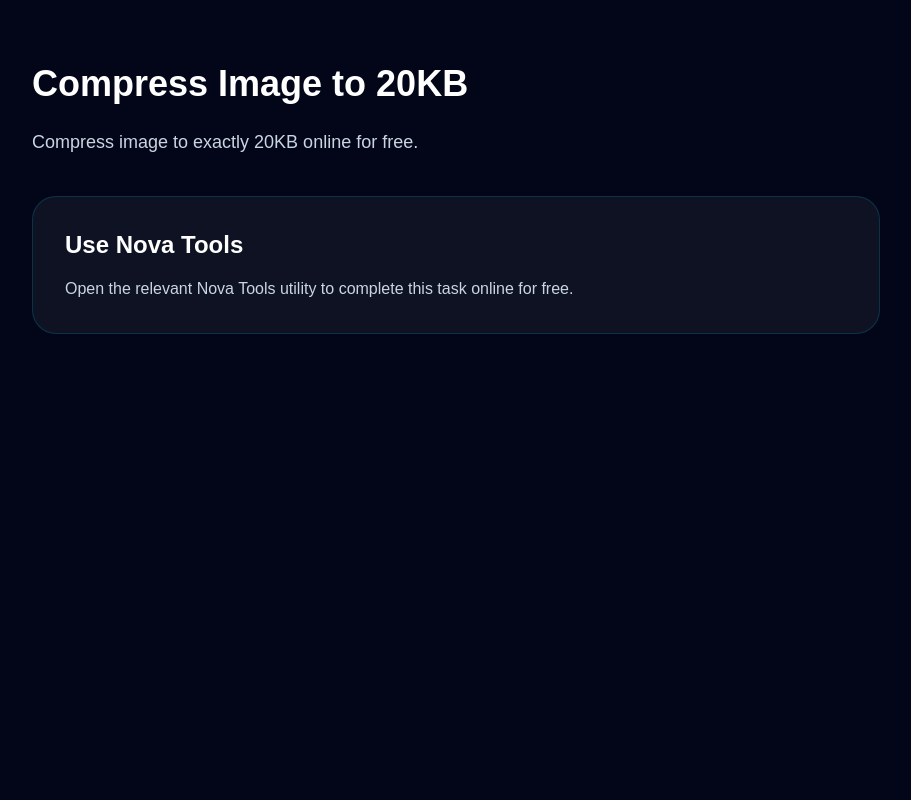
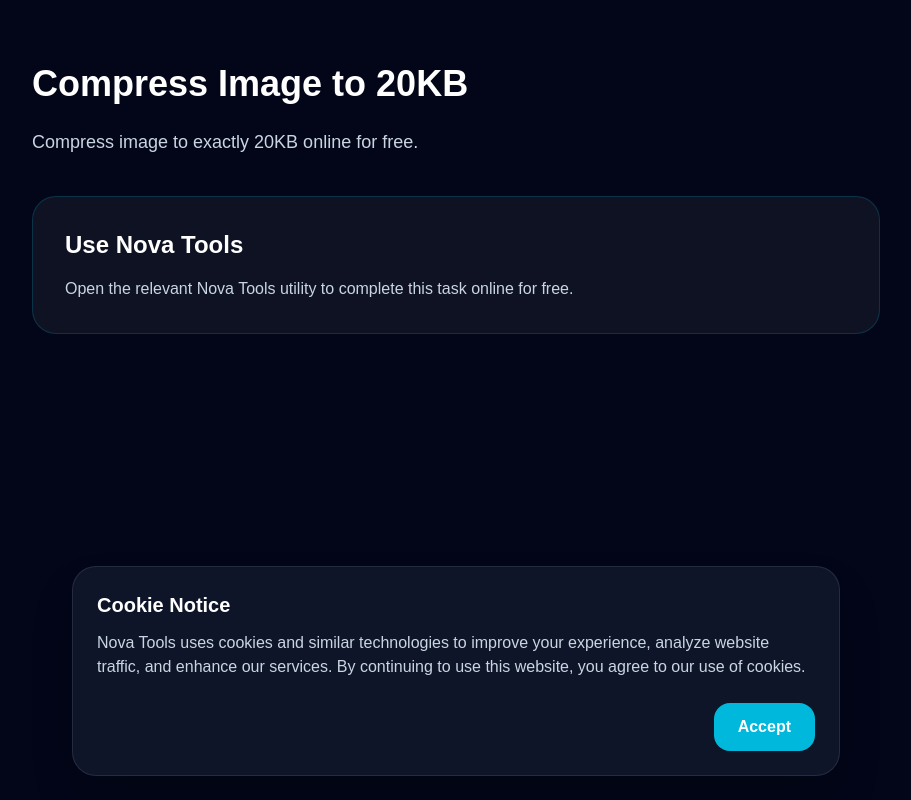
Before and after one commit to georgenepolean7-lgtm/novatools, a Next.js app: page /tools/compress-image-to-20kb in a window 1280 px wide. Shown: the whole page, without its empty margins (184-1095 px from the left). Built offline with nearby package versions, Linux system fonts and the light colour scheme.

Commit message:
Add cookie consent banner

```diff
--- a/app/layout.tsx
+++ b/app/layout.tsx
@@ -4,6 +4,7 @@
 import GoogleAnalytics from "@/components/GoogleAnalytics";
 import MicrosoftClarity from "@/components/MicrosoftClarity";
 import SearchActionSchema from "@/components/seo/SearchActionSchema";
+import CookieConsent from "@/components/CookieConsent";
 
 const geistSans = Geist({
   variable: "--font-geist-sans",
@@ -100,6 +101,9 @@
 <MicrosoftClarity />
 <SearchActionSchema />
         {children}
+
+        <CookieConsent />
+
       </body>
     </html>
   );
--- /dev/null
+++ b/components/CookieConsent.tsx
@@ -0,0 +1,45 @@
+"use client";
+
+import { useEffect, useState } from "react";
+
+export default function CookieConsent() {
+  const [show, setShow] = useState(false);
+
+  useEffect(() => {
+    const accepted = localStorage.getItem("cookie-consent");
+
+    if (!accepted) {
+      setShow(true);
+    }
+  }, []);
+
+  function accept() {
+    localStorage.setItem("cookie-consent", "accepted");
+    setShow(false);
+  }
+
+  if (!show) return null;
+
+  return (
+    <div className="fixed bottom-6 left-6 right-6 z-50 mx-auto max-w-3xl rounded-3xl border border-white/10 bg-slate-900/95 p-6 shadow-2xl backdrop-blur-xl">
+      <h2 className="text-xl font-bold text-white">
+        Cookie Notice
+      </h2>
+
+      <p className="mt-3 text-slate-300">
+        Nova Tools uses cookies and similar technologies to improve your
+        experience, analyze website traffic, and enhance our services.
+        By continuing to use this website, you agree to our use of cookies.
+      </p>
+
+      <div className="mt-6 flex justify-end">
+        <button
+          onClick={accept}
+          className="rounded-2xl bg-cyan-500 px-6 py-3 font-bold text-white transition hover:bg-cyan-400"
+        >
+          Accept
+        </button>
+      </div>
+    </div>
+  );
+}
```
